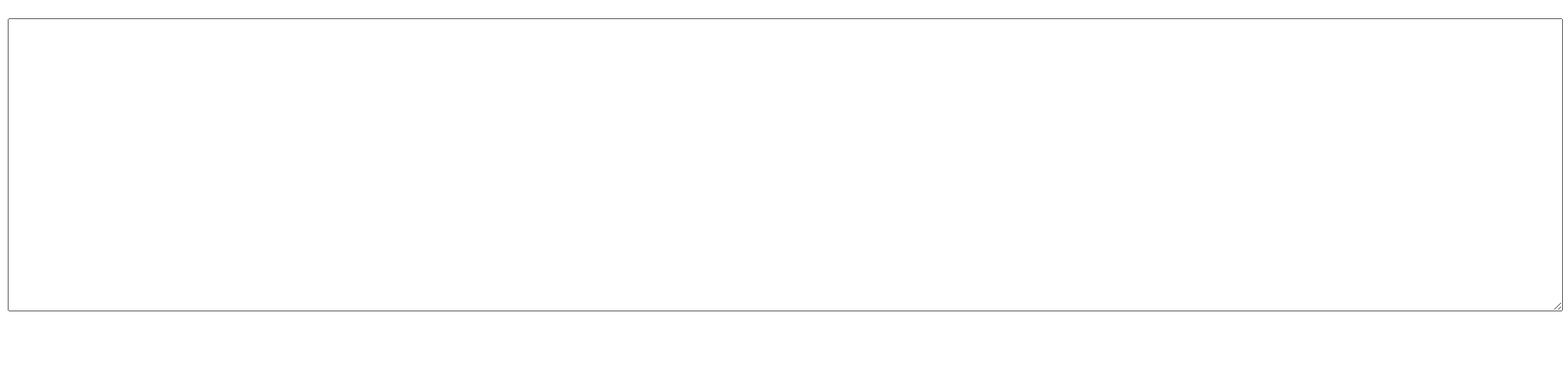
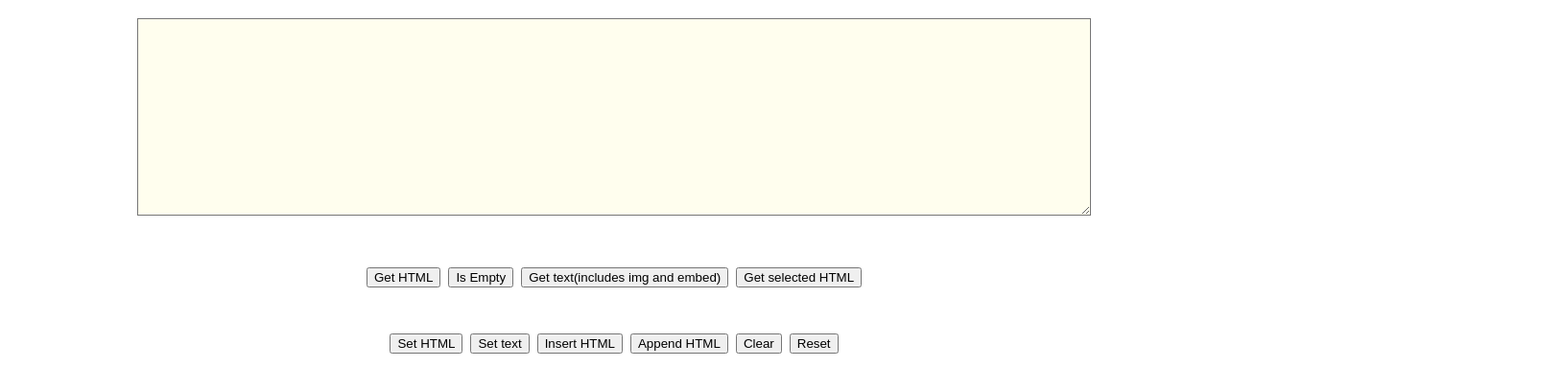
Before and after one commit to Cherish-xzw/zephyr-editor, a website: page test/index.html in a window 1280 px wide. Shown: the part 61-468 px from the top of the page at 96% size, 1629 px wide, since content can reach past the window. Drawn offline with Linux system fonts and the light colour scheme.

Commit message:
Refactor main.js , use jquery plgin patterns instead

```diff
--- a/src/main.js
+++ b/src/main.js
@@ -1,29 +1,69 @@
 //加一个分号，防止别人的代码没有以
-//分号结束时以下代码无法运行
-; (function (window, $, undefined) {
+//分号结束时以下代码无法运行,
+; (function ($, window, document, undefined) {
+
+    //为window,document对象创建局部引用，
+    //可以使这两个对象在函数体内最精简，以缩短
+    //函数体内访问这两个对象的时间，低版本
+    //的ECMAScript标准中可以对undefined重新
+    //赋值，这样做可以确保undefined值不被修改
+
+    var pluginName = 'zephyr',
+        defaults = {
+            cols: "100",
+            rows: "10",
+            backgroundcolor : "#FFFEEE"
+        };
 
     //构造函数
-    var Zephyr = function (domEle, options) {
-        this.$element = domEle;
-        this.defaults = {
-            "cols": "100",
-            "rows": "10"
-        }
-        this.options = $.extend({}, this.defaults, options);
+    function Plugin(element, options) {
+        this.element = element;
+
+        //$.extend能够合并两个或两个以上的objects并把合并结果
+        //存储在第一个对象里面.第一个对象通常是{},因为我们不想
+        //让实例对象修改默认的设置
+        this.options = $.extend({}, defaults, options);
+
+        this._defaults = defaults;
+        this._name = pluginName;
+
+        this.init();
     }
 
-    //私有公有函数
-    Zephyr.prototype = {
-        create: function () {
-            return this.$element.attr({
-                "cols": this.options.cols,
-                "rows": this.options.rows
-            });
-        }
+    Plugin.prototype.init = function () {
+        //初始化textarea的样式
+        var $textarea = $(this.element);
+        $textarea
+        .attr({
+            "cols": this.options.cols,
+            "rows": this.options.rows
+        })
+        .css({
+            "background-color":this.options.backgroundcolor,
+        });
     }
 
-    $.fn.zephyr = function (options) {
-        var editor = new Zephyr(this, options);
-        return editor.create();
+
+    $.fn[pluginName] = function (options) {
+        return this.each(function () {
+            //查询$.data中存储的插件，避免重复实例化多个插件
+            if (!$.data(this, 'plugin_' + pluginName)) {
+                $.data(this, 'plugin_' + pluginName, new Plugin(this, options));
+            }
+        });
     }
-})(window, jQuery);
+
+    var features = {
+        paragraphFormat: function () {
+            $(window).bind('click.zephyr', events.click);
+        },
+    }
+
+    var events = {
+        click: function () {
+            alert("click");
+        },
+    }
+
+    //传入jQuery可以确保$始终指向jQuery
+})(jQuery, window, document);
--- a/test/index.html
+++ b/test/index.html
@@ -16,16 +16,32 @@
 </style>
 
 <body>
-    <div id="main">
-        <h1>Zephyr Test Suite<h1>
-        <textarea id="text"></textarea>
-    </div>
+    <div class="main">
+	<h1>Zephyr Test Suite<h1>
+	<form>
+		<textarea name="content" id="text" style="width:988px;height:200px;"></textarea>
+		<p>
+			<input type="button" name="getHtml" value="Get HTML" />
+			<input type="button" name="isEmpty" value="Is Empty" />
+			<input type="button" name="getText" value="Get text(includes img and embed)" />
+			<input type="button" name="selectedHtml" value="Get selected HTML" />
+		</p>
+		<p>
+			<input type="button" name="setHtml" value="Set HTML" />
+			<input type="button" name="setText" value="Set text" />
+			<input type="button" name="insertHtml" value="Insert HTML" />
+			<input type="button" name="appendHtml" value="Append HTML" />
+			<input type="button" name="clear" value="Clear" />
+			<input type="reset" name="reset" value="Reset" />
+		</p>
+	</form>
+</div>
 </body>
 <script src="../external/jquery/jquery.js"></script>
 <script src="../src/main.js"></script>
 <script>
     $(document).ready(function(){
-        $("#text").zephyr({"cols":"200","rows":"20"});
+        $("#text").zephyr();
     });
 </script>
 </html>
```
Also changed, not shown: README.md.
